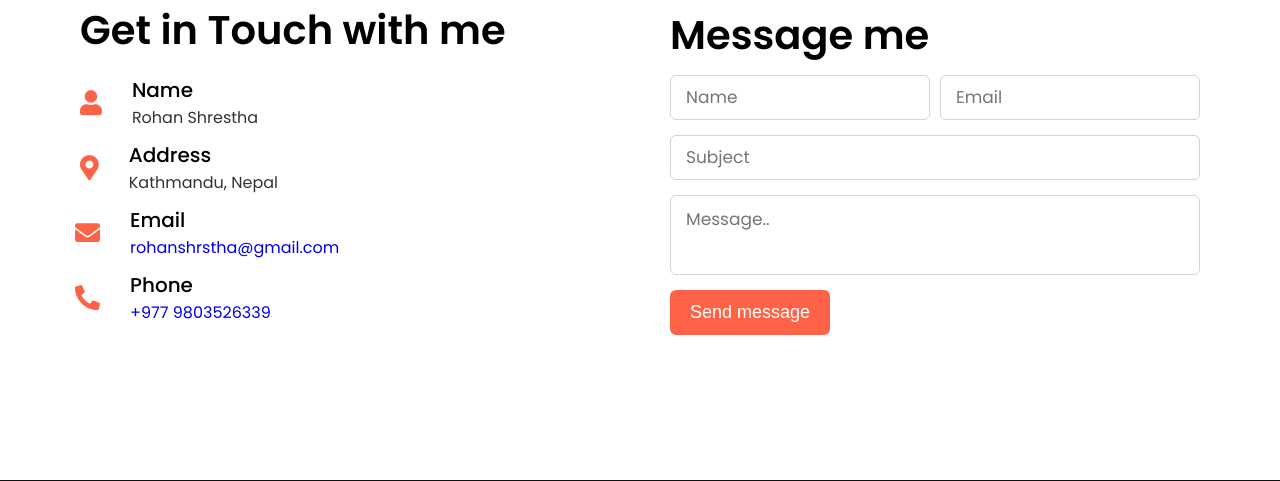
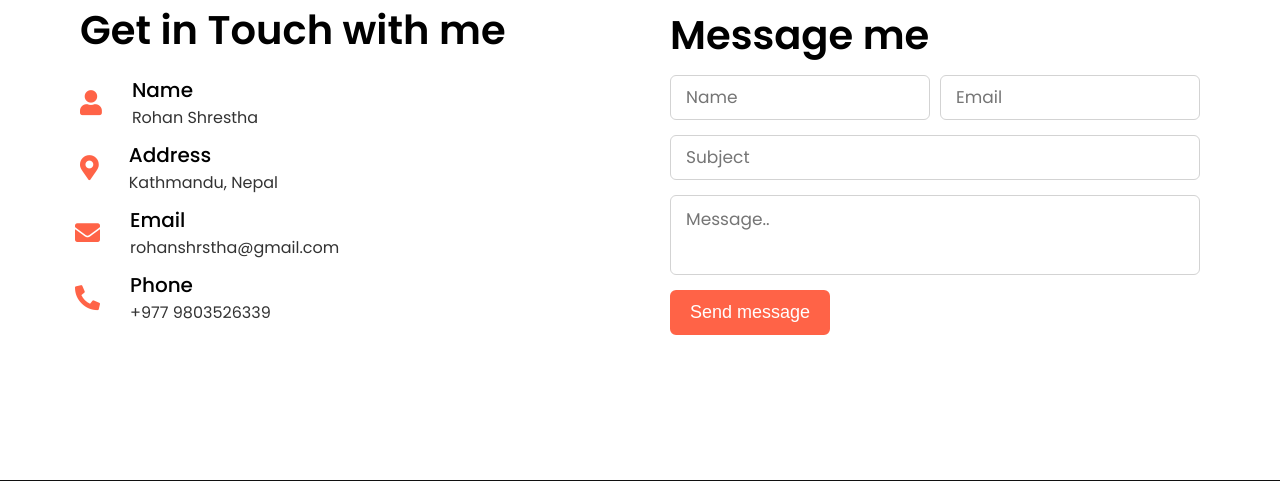
Before and after one commit to RohanShrstha/rohans, a PHP site: page / in a window 1280 px wide. Shown: the part 5115-5596 px from the top of the page. Run offline with PHP 8.4, Linux system fonts and the light colour scheme.

Commit message:
Update style.css

```diff
--- a/style.css
+++ b/style.css
@@ -11,6 +11,8 @@
 html {
     scroll-behavior: smooth;
 }
+
+
 /* custom scroll bar */
 
  ::-webkit-scrollbar {
@@ -28,6 +30,8 @@
  ::-webkit-scrollbar-thumb:hover {
     background: #555;
 }
+
+
 /* all similar content styling codes */
 
 section {
@@ -90,6 +94,8 @@
     background: #fff;
     transform: translateX(-50%);
 }
+
+
 /* navbar styling */
 
 .navbar {
@@ -140,6 +146,8 @@
 .navbar.sticky .menu li a:hover {
     color: black;
 }
+
+
 /* menu btn styling */
 
 .menu-btn {
@@ -178,6 +186,8 @@
 .scroll-up-btn:hover {
     filter: brightness(90%);
 }
+
+
 /* home section styling */
 
 .home {
@@ -247,6 +257,8 @@
     color: tomato;
     background: none;
 }
+
+
 /* about section styling */
 
 .about .title::after {
@@ -334,6 +346,8 @@
     content: "\00BB";
     font-size: 30px;
 }
+
+
 /* services section styling */
 
 .services,
@@ -375,6 +389,8 @@
     font-weight: 500;
     margin: 10px 0 7px 0;
 }
+
+
 /* skills section styling */
 
 .skills {
@@ -473,6 +489,8 @@
 .skills-content .right .cpro::before {
     width: 60%;
 }
+
+
 /* Project section styling */
 
 .teams {
@@ -547,6 +565,8 @@
 .owl-dot:hover {
     background: tomato!important;
 }
+
+
 /* contact section styling */
 
 .contact {
@@ -573,6 +593,11 @@
 
 .contact .contact-content .left .icons {
     margin: 10px 0;
+}
+
+.contact .contact-content .left .icons a {
+    text-decoration: none;
+    color: #333;
 }
 
 .contact .contact-content .row {
@@ -667,6 +692,8 @@
     color: tomato;
     background: none;
 }
+
+
 /* footer section styling */
 
 footer {
@@ -739,6 +766,8 @@
     bottom: 20px;
     font-size: 14px;
 }
+
+
 /* responsive media query start */
 
 @media (max-width: 1000px) {
```
Lines whose indentation alone changed are shown as unchanged.
